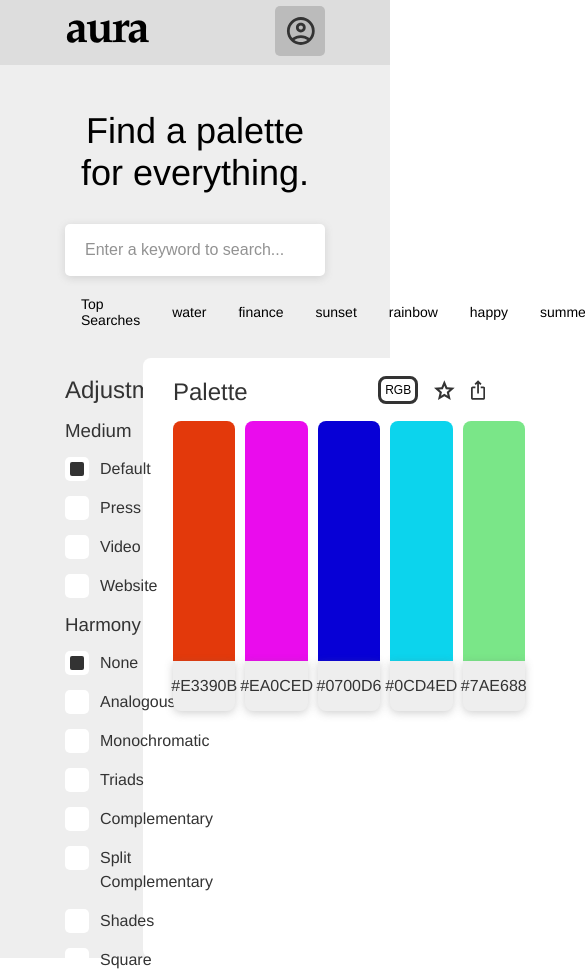
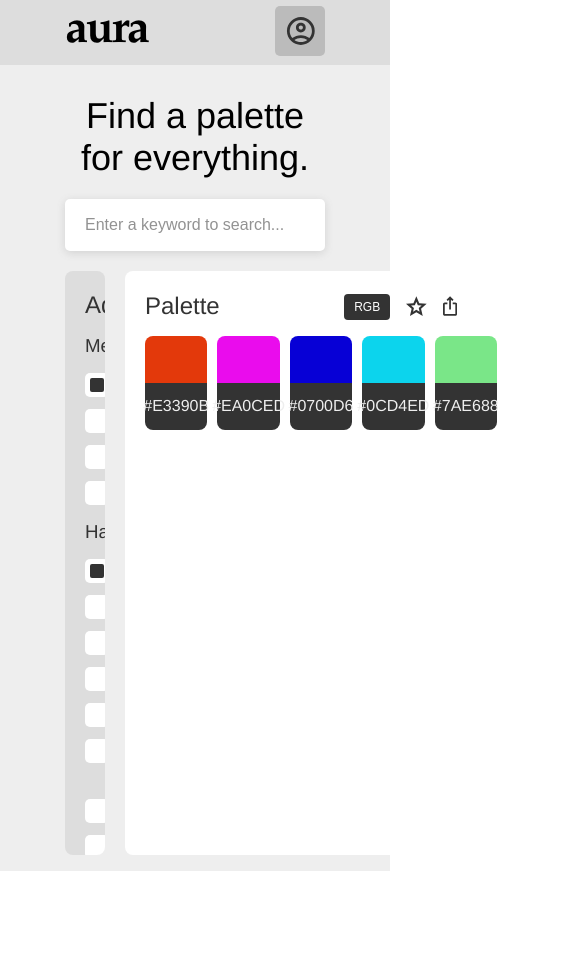
Before and after one commit to solomonNSI/AuraPalette, a React (Create React App) app in the folder aura-palette/: page / in a window 390 px wide. Shown: the top 972 px of the page, 585 px wide, since content can reach past the window. After the commit the page ends 871 px from the top, so only its background shows below. Built offline with nearby package versions, Linux system fonts and the light colour scheme.

Commit message:
Main Page - Responsive Update for Tablets

```diff
--- a/aura-palette/src/Components/AdjustmentsMenu/style.js
+++ b/aura-palette/src/Components/AdjustmentsMenu/style.js
@@ -3,17 +3,23 @@ import styled from "styled-components";
 
 export const MenuContainer = styled.div`
   width: 20%;
-  margin-top: 18px;
+  //margin-top: 18px;
   margin-left: 65px;
+  margin-right: 20px;
   color: #333333;
   font-weight: medium;
+  overflow: scroll;
+  background-color: #dddddd;
+  border-radius: 8px;
+  padding: 20px;
+  height: calc(100vh - 300px);
 `;
 
 export const Container = styled.label`
   display: block;
   position: relative;
   padding-left: 35px;
-  margin-bottom: 15px;
+  margin-bottom: 12px;
   cursor: pointer;
   font-size: 16px;
   display: flex;
@@ -68,10 +74,10 @@ export const Checkmark = styled.span`
 
 export const Title = styled.h2`
   font-weight: 500;
-  margin: 0px 0px 15px 0px;
+  margin: 0px 0px 16px 0px;
 `;
 
 export const Subtitle = styled.h3`
   font-weight: 500;
-  margin: 16px 0px 15px 0px;
+  margin: 16px 0px 16px 0px;
 `;
--- a/aura-palette/src/Components/Palette/style.js
+++ b/aura-palette/src/Components/Palette/style.js
@@ -6,23 +6,25 @@ export const Container = styled.div`
   background-color: white;
   border-radius: 8px;
   width: 80%;
-  padding: 0 30px;
+  padding: 20px;
   margin-right: 65px;
+  height: calc(100vh - 300px);
 `;
 
 export const PaletteTitle = styled.h2`
   font-weight: 500;
-  margin: 20px auto 15px 0px;
+  margin: 0px auto 0px 0px;
   color: #333333;
 `;
 
 export const Header = styled.div`
   display: flex;
   align-items: center;
+  margin-bottom: 16px;
 `;
 
 export const Colors = styled.div`
-  height: 200px;
+  height: 10vw;
   display: flex;
   flex-direction: row;
   gap: 10px;
@@ -30,7 +32,7 @@ export const Colors = styled.div`
 `;
 
 export const Color = styled.div`
-  background-color: ${props => props.colorHex};
+  background-color: ${(props) => props.colorHex};
   width: 20%;
   height: 120%;
   border-radius: 8px 8px 0px 0px;
@@ -39,8 +41,8 @@ export const Color = styled.div`
 `;
 
 export const ColorCode = styled.div`
-  background-color: #eeeeee;
-  color: #333333;
+  background-color: #333333;
+  color: #eeeeee;
   height: 50px;
   position: relative;
   top: 100%;
@@ -48,17 +50,21 @@ export const ColorCode = styled.div`
   display: flex;
   align-items: center;
   justify-content: center;
-  box-shadow: rgba(99, 99, 99, 0.3) 0px 2px 8px 0px;
+  font-size: 16px;
+  // box-shadow: rgba(99, 99, 99, 0.3) 0px 2px 8px 0px;
 `;
 
 export const ColorModeButton = styled.button`
   display: flex;
   align-items: center;
-  background-color: white;
-  border-radius: 8px;
-  padding: 4px;
-  border: 3px solid #333333;
+  background-color: #333333;
+  border-radius: 4px;
   font-size: 12px;
+  color: white;
+  border: none;
+  height: 26px;
+  padding: 0px 10px;
+  margin-top: 3px;
 `;
 
 export const StyledStarIcon = styled(StarIcon)`
--- a/aura-palette/src/Views/AppView/App.js
+++ b/aura-palette/src/Views/AppView/App.js
@@ -3,38 +3,77 @@ import { NavBar } from "../../Components/NavBar/NavBar";
 import { AdjustmentsMenu } from "../../Components/AdjustmentsMenu/AdjustmentsMenu";
 import { Palette } from "../../Components/Palette/Palette";
 import { useState, useEffect } from "react";
-import { getAnalogousPalette, getComplementaryPalette, getMonochromaticPalette, getSplitComplementaryPalette, getSquarePalette, getTriadsPalette } from "../../Helpers/Harmony";
+import {
+  getAnalogousPalette,
+  getComplementaryPalette,
+  getMonochromaticPalette,
+  getSplitComplementaryPalette,
+  getSquarePalette,
+  getTriadsPalette,
+} from "../../Helpers/Harmony";
 
 function App() {
   const defaultBaseColor = "#0700D6";
-  const defaultPalette = ["#E3390B", "#EA0CED", defaultBaseColor, "#0CD4ED", "#7AE688"];
+  const defaultPalette = [
+    "#E3390B",
+    "#EA0CED",
+    defaultBaseColor,
+    "#0CD4ED",
+    "#7AE688",
+  ];
 
-  const [palette, setPalette] = useState({ palette: defaultPalette});
+  const [palette, setPalette] = useState({ palette: defaultPalette });
   const [harmony, setHarmony] = useState("None");
 
   useEffect(() => {
-    switch(harmony) {
+    switch (harmony) {
       case "None":
-        setPalette( prevState => { return {...prevState, palette: defaultPalette}});
+        setPalette((prevState) => {
+          return { ...prevState, palette: defaultPalette };
+        });
         break;
       case "Analogous":
-        setPalette(prevState => { return {...prevState, palette: getAnalogousPalette(palette.palette)}});
+        setPalette((prevState) => {
+          return {
+            ...prevState,
+            palette: getAnalogousPalette(palette.palette),
+          };
+        });
         break;
       case "Shades":
       case "Monochromatic":
-        setPalette(prevState => { return {...prevState, palette: getMonochromaticPalette(palette.palette)}});
+        setPalette((prevState) => {
+          return {
+            ...prevState,
+            palette: getMonochromaticPalette(palette.palette),
+          };
+        });
         break;
       case "Complementary":
-        setPalette(prevState => { return {...prevState, palette: getComplementaryPalette(palette.palette)}});
+        setPalette((prevState) => {
+          return {
+            ...prevState,
+            palette: getComplementaryPalette(palette.palette),
+          };
+        });
         break;
       case "Triads":
-        setPalette(prevState => { return {...prevState, palette: getTriadsPalette(palette.palette)}});
+        setPalette((prevState) => {
+          return { ...prevState, palette: getTriadsPalette(palette.palette) };
+        });
         break;
       case "Split Complementary":
-        setPalette(prevState => { return {...prevState, palette: getSplitComplementaryPalette(palette.palette)}});
+        setPalette((prevState) => {
+          return {
+            ...prevState,
+            palette: getSplitComplementaryPalette(palette.palette),
+          };
+        });
         break;
       case "Square":
-        setPalette(prevState => { return {...prevState, palette: getSquarePalette(palette.palette)}});
+        setPalette((prevState) => {
+          return { ...prevState, palette: getSquarePalette(palette.palette) };
+        });
         break;
       default:
         break;
@@ -69,7 +108,11 @@ function App() {
         </S.TopKeywords>
 
         <S.PaletteContainer>
-          <AdjustmentsMenu palette={palette.palette} setPalette={setPalette} setHarmony={setHarmony} />
+          <AdjustmentsMenu
+            palette={palette.palette}
+            setPalette={setPalette}
+            setHarmony={setHarmony}
+          />
           <Palette palette={palette.palette} />
         </S.PaletteContainer>
       </S.Content>
--- a/aura-palette/src/Views/AppView/style.js
+++ b/aura-palette/src/Views/AppView/style.js
@@ -13,13 +13,13 @@ export const Content = styled.div`
 export const Title = styled.div`
   padding-top: ${NAVBAR_HEIGHT + 30}px;
   text-align: center;
-  margin: 15px 65px 0px 65px;
+  margin: 0px 65px 0px 65px;
   font-size: 36px;
   font-weight: 300;
 `;
 
 export const SearchBar = styled.input`
-  margin: 30px 65px 0px 65px;
+  margin: 20px 65px 0px 65px;
   height: 50px;
   font-size: 16px;
   border: none;
@@ -40,6 +40,7 @@ export const TopKeywords = styled.div`
   align-items: center;
   jusfify-content: center;
   width: 100%;
+  display: none;
 `;
 
 export const TopSearch = styled.div`
```
